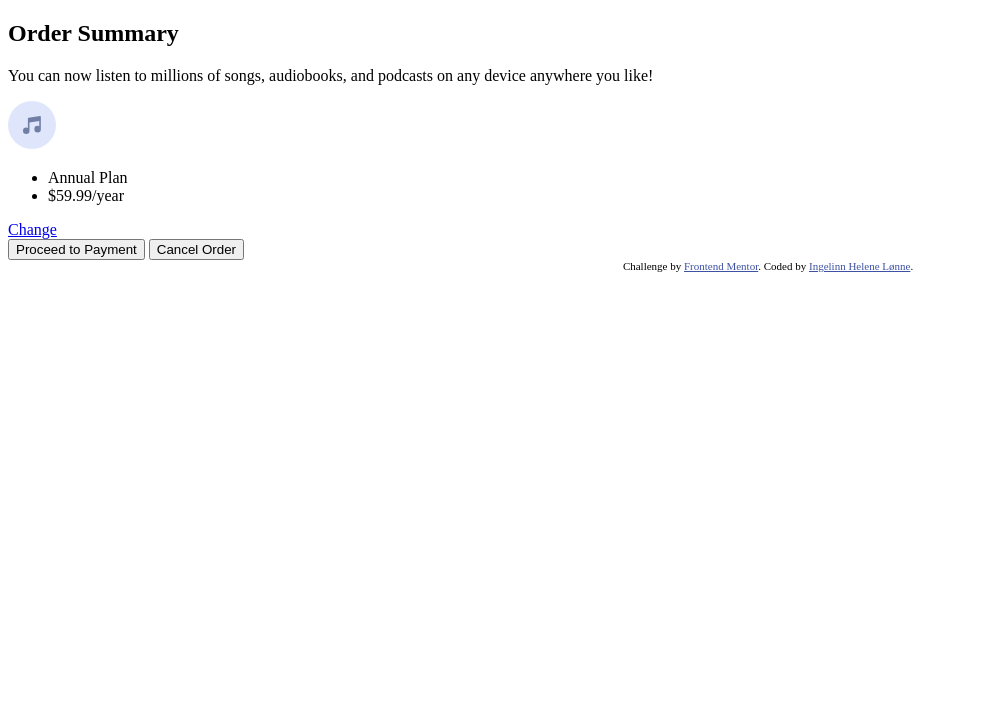
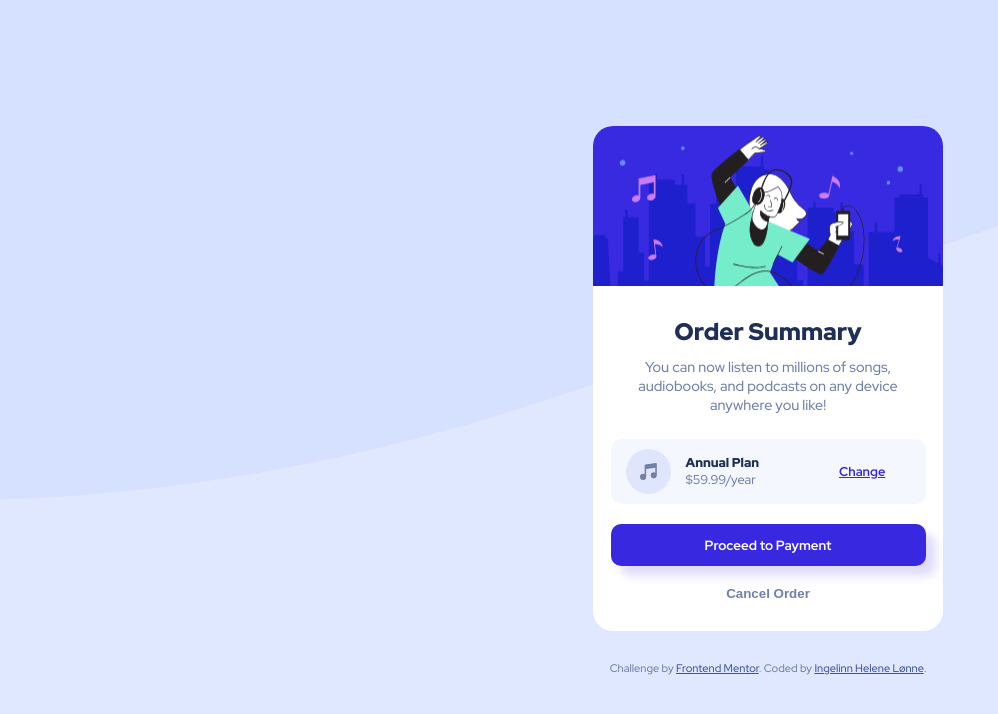
Before and after one commit to ihlonne/Order-summary-card, a plain HTML site: page index.html in a window 1536 px wide. Shown: the whole page, without its empty margins (0-998 px from the left). Drawn offline with Linux system fonts and the light colour scheme; the site is published under a folder, as on GitHub Pages, so addresses that start at the root find nothing.

Commit message:
Fixed image src links

```diff
--- a/css/styles.css
+++ b/css/styles.css
@@ -44,7 +44,7 @@ span {
 }
 
 .bg__picture {
-    background: url('/images/pattern-background-mobile.svg') no-repeat center / cover;
+    background: url('../images/pattern-background-mobile.svg') no-repeat center / cover;
     min-height: 110vh;
     width: 100%;
     position: absolute;
@@ -69,7 +69,7 @@ span {
 }
 
 .card-container .header {
-    background: url('/images/illustration-hero.svg') no-repeat center / cover;
+    background: url('../images/illustration-hero.svg') no-repeat center / cover;
     position: relative;
     width: 100%;
     height: 160px;
@@ -154,7 +154,7 @@ span {
 
 @media only screen and (min-width: 1440px) {
     .bg__picture {
-        background: url('/images/pattern-background-mobile.svg') no-repeat center / cover;
+        background: url('../images/pattern-background-mobile.svg') no-repeat center / cover;
         min-height: 110vh;
         position: absolute;
         bottom: 0;
--- a/index.html
+++ b/index.html
@@ -5,7 +5,7 @@
   <meta name="viewport" content="width=device-width, initial-scale=1.0"> <!-- displays site properly based on user's device -->
 
   <link rel="icon" type="image/png" sizes="32x32" href="./images/favicon-32x32.png">
-  <link rel="stylesheet" href="/css/styles.css">
+  <link rel="stylesheet" href="css/styles.css">
 
   <title>Frontend Mentor | Order summary card</title>
 
```
